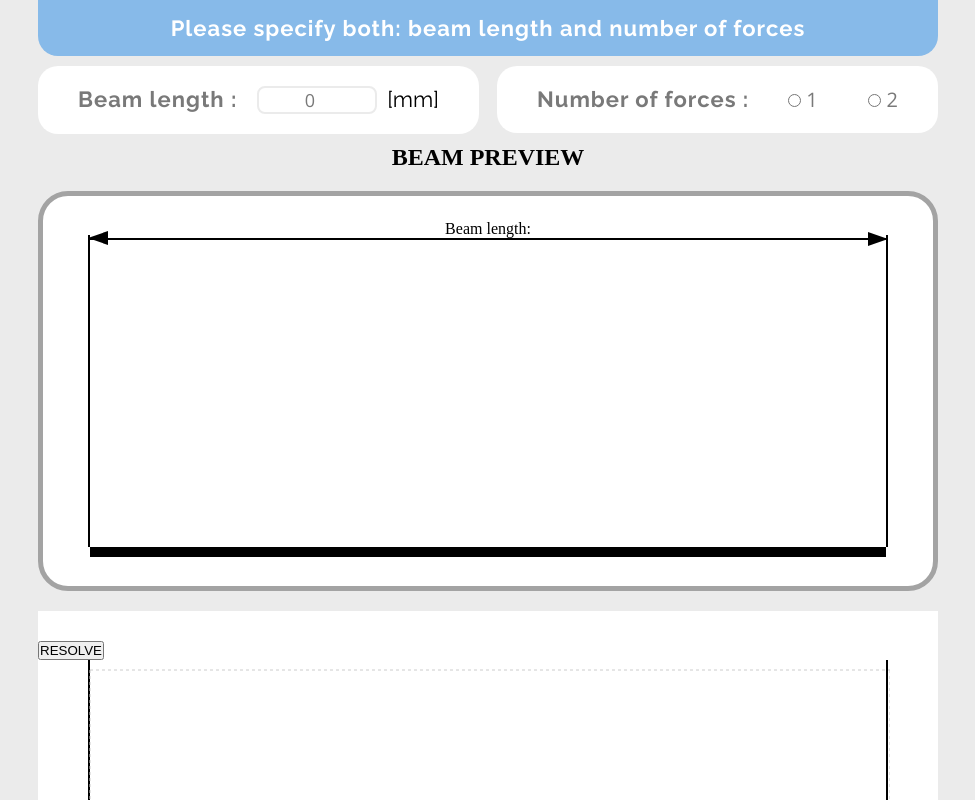
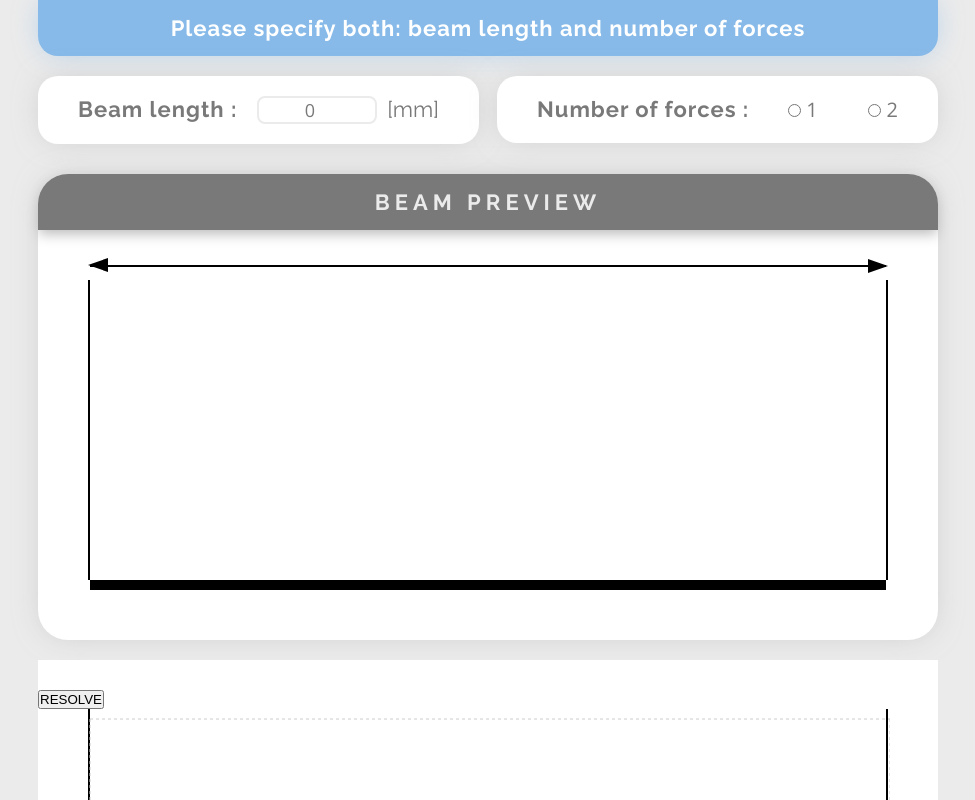
Before and after one commit to krzysztof-kuik/Project_Beam_Calculator, a React (Create React App) app: page / in a window 1280 px wide. Shown: the top 800 px of the page, without its empty margins (152-1127 px from the left). Built offline with nearby package versions, Linux system fonts and the light colour scheme.

Commit message:
form component and beam preview component styling

```diff
--- a/src/assets/variables.scss
+++ b/src/assets/variables.scss
@@ -23,3 +23,6 @@ sans-serif;
 $arrowWidth: 30px;
 $arrowHeight: 90px;
 $measureLineHeight: ($arrowHeight+30px);
+$shadow: 0px 0px 28px -5px rgba(186, 186, 186, 0.65);
+$infoShadow: 0px 0px 28px -5px rgba(135, 186, 233, 0.65);
+$warningShadow: 0px 0px 28px -5px rgba(233, 135, 157, 0.65);
--- a/src/components/beam_preview/beam_preview.js
+++ b/src/components/beam_preview/beam_preview.js
@@ -11,12 +11,12 @@ class BeamPreview extends Component {
     let previewWindowStyle = { width: `${previewWidth}px` }
     let forces = [];
 
-
     for (let i = 1; i <= this.props.numOfForces; i++) {
 
       let forceXcoordinate = (this.props[`force${i}X`] / this.props.beamLength) * previewWidth;
       let showDimensionLine = forceXcoordinate >= 60;
-
+      let forceClass = this.props[`force${i}Val`] < 0 ? `forceContainer__force force_${i} negative` : `forceContainer__force force_${i}`
+      let forcesRenderCondition = this.props.numOfForces > 0;
       let forceStyle = {
         width: forceXcoordinate,
         height: `${130 + (i - 1) * 60}px`,
@@ -26,28 +26,34 @@ class BeamPreview extends Component {
       if ((this.props[`force${i + 1}X`] !== undefined && this.props[`force${i}X`] <= this.props[`force${i + 1}X`]) || (this.props[`force${i + 1}X`] === undefined && this.props[`force${i}X`] >= this.props[`force${i - 1}X`])) {
         forces.push(
           <>
+            {forcesRenderCondition &&
               <div className="forceContainer" style={forceStyle}>
                 {
                   showDimensionLine &&
-                <div className="beamContainer__dimensionArrow">{this.props[`force${i}X`]}</div>
+                  <div className="beamContainer__dimensionArrow"><strong>{this.props[`force${i}X`]} mm </strong></div>
 
                 }
-              <div className={`forceContainer__force force_${i}`}>
+                {/* <div className={`forceContainer__force force_${i}`}> */}
+                <div className={forceClass}>
+
                   <div className={`forceContainer__badge no${i}`}>Force {i}</div>
                 </div>
               </div>
+            }
           </>
         )
       }
     }
-
+    let lengthRenderCondition = (this.props.beamLength > 0);
     return (
       <>
-        <h2>BEAM PREVIEW</h2>
         <div className="beamPreview">
+          <h2 className="beamPreview__header">BEAM PREVIEW</h2>
           <div className="beamContainer"
             style={previewWindowStyle}>
-            <div className="beamContainer__dimensionArrow">Beam length: {this.props.beamLength}</div>
+            <div className="beamContainer__dimensionArrow">
+              {lengthRenderCondition ? (<strong>{this.props.beamLength} mm</strong>) : ""}
+            </div>
             {forces}
             <div className="beamContainer__beam"></div>
           </div>
--- a/src/components/beam_preview/beam_preview.scss
+++ b/src/components/beam_preview/beam_preview.scss
@@ -4,31 +4,53 @@
 .beamPreview {
 	// width: 80%;
 	width: 900px;
-	height: 400px;
-	border: 5px solid $third;
+	// height: 400px;
+	// border: 5px solid $third;
 	background-color: $main;
 	border-radius: 30px;
 	margin: 20px auto;
 	display: flex;
+	flex-direction: column;
 	align-items: center;
 	justify-content: center;
+	box-shadow: $shadow;
+
 	// display: flex;
 	// flex-direction: column;
 	// justify-content: center;
+	.beamPreview__header {
+		width: 100%;
+		text-align: center;
+		font-family: $openSans;
+		font-size: 22px;
+		border-radius: 30px 30px 0 0;
+		padding: 15px 0;
+		// color: $fourth;
+		// background-color: $second;
+		color: $second;
+		background-color: $fourth;
+		box-shadow: 0px 5px 13px -1px rgba(186, 186, 186, 1);
+		letter-spacing: 5px;
+	}
 
 	.beamContainer {
 		// width: 80%;
-		height: 80%;
+		font-family: $raleway;
+		font-size: 18px;
+		color: $fourth;
+		height: 300px;
 		background-color: transparent;
 		position: relative;
 		display: flex;
 		align-items: flex-end;
 		border-left: 2px solid black;
 		border-right: 2px solid black;
+		margin: 50px auto 60px auto;
 
 		.beamContainer__dimensionArrow {
 			@include dimensionArrow();
 			align-self: flex-start;
+			font-size: 20px;
 		}
 
 		.forceContainer {
@@ -46,6 +68,11 @@
 				// position: absolute;
 				// bottom: 0;
 				@include arrow(black);
+				// transform: translate(50%, -210%) rotate(180deg);
+
+				&.negative {
+					transform: translate(50%, -210%) rotate(180deg);
+				}
 
 				&.force_1 {
 					z-index: 2;
--- a/src/components/form/form.js
+++ b/src/components/form/form.js
@@ -75,10 +75,16 @@ class Form extends Component {
   }
 
   forceInputHandler = (e, i) => {
+
     this.setState({
-      [e.target.name]: parseInt(e.target.value)
+      [e.target.name]: parseInt([e.target.value])
     }, () => { this.props.getState(this.state) }
     )
+
+    if (e.target.value === '-') {
+      console.log("negative");
+
+    }
   }
 
   xCoordInputHandler = (e, i) => {
@@ -139,9 +145,13 @@ class Form extends Component {
       //     </h4>
       //   )
       // }
+      console.log(forceForms);
+
+      let style = { maxHeight: '100px', padding: '20px 85px 20px 40px' };
       forceForms.push(
 
-        <div className="form__forceInput">
+
+        <div className="form__forceInput" style={style}>
           <h4 className="form__badge">Force {i} : </h4>
           <label className="form__forceInput-forceValue">
             <span> value </span>
--- a/src/components/form/form.scss
+++ b/src/components/form/form.scss
@@ -10,27 +10,33 @@
 	flex-direction: column;
 	margin: 0 auto;
 	position: relative;
+	color: $fourth;
 
 	.alertContainer {
+		letter-spacing: 1px;
 		width: 100%;
 		border-radius: 0 0 20px 20px;
 		color: $main;
 		overflow: hidden;
 		max-height: 0;
-		transition: max-height 1s;
+		transition: max-height 1200ms ease-in-out;
 
 		&.info {
 			background-color: $info;
+			box-shadow: $infoShadow;
+
 		}
 
 		&.warning {
 			background-color: $alert;
+			box-shadow: $warningShadow;
 		}
 
 		.alertContent {
 			margin: 15px 0;
 			text-align: center;
 			letter-spacing: 1px;
+			font-family: $openSans;
 		}
 	}
 
@@ -42,6 +48,8 @@
 
 	.form__container {
 		width: 100%;
+		margin-top: 10px;
+
 
 		.form__lengthInput {
 			width: 49%;
@@ -53,6 +61,7 @@
 			padding: 20px 40px;
 			margin: 10px 0;
 			border-radius: 20px;
+			box-shadow: $shadow;
 
 
 			// .form__badge {
@@ -88,6 +97,8 @@
 			margin: 10px 0;
 			justify-content: space-between;
 			border-radius: 20px;
+			box-shadow: $shadow;
+
 
 
 			// .form__badge {
@@ -119,15 +130,19 @@
 		display: flex;
 		justify-content: space-between;
 		margin: 10px auto;
-		padding: 20px 85px 20px 40px;
+		// padding: 20px 85px 20px 40px;
 		border-radius: 20px;
+		overflow: hidden;
+		max-height: 0;
+		transition: max-height 1200ms ease-in-out;
+		box-shadow: $shadow;
 
 		// .form__badge {
 		// 	letter-spacing: 1px;
 		// }
 
 		input {
-			width: 80px;
+			width: 120px;
 			height: 100%;
 			text-align: center;
 			margin: 0 8px;
```
Lines whose indentation alone changed are shown as unchanged.
